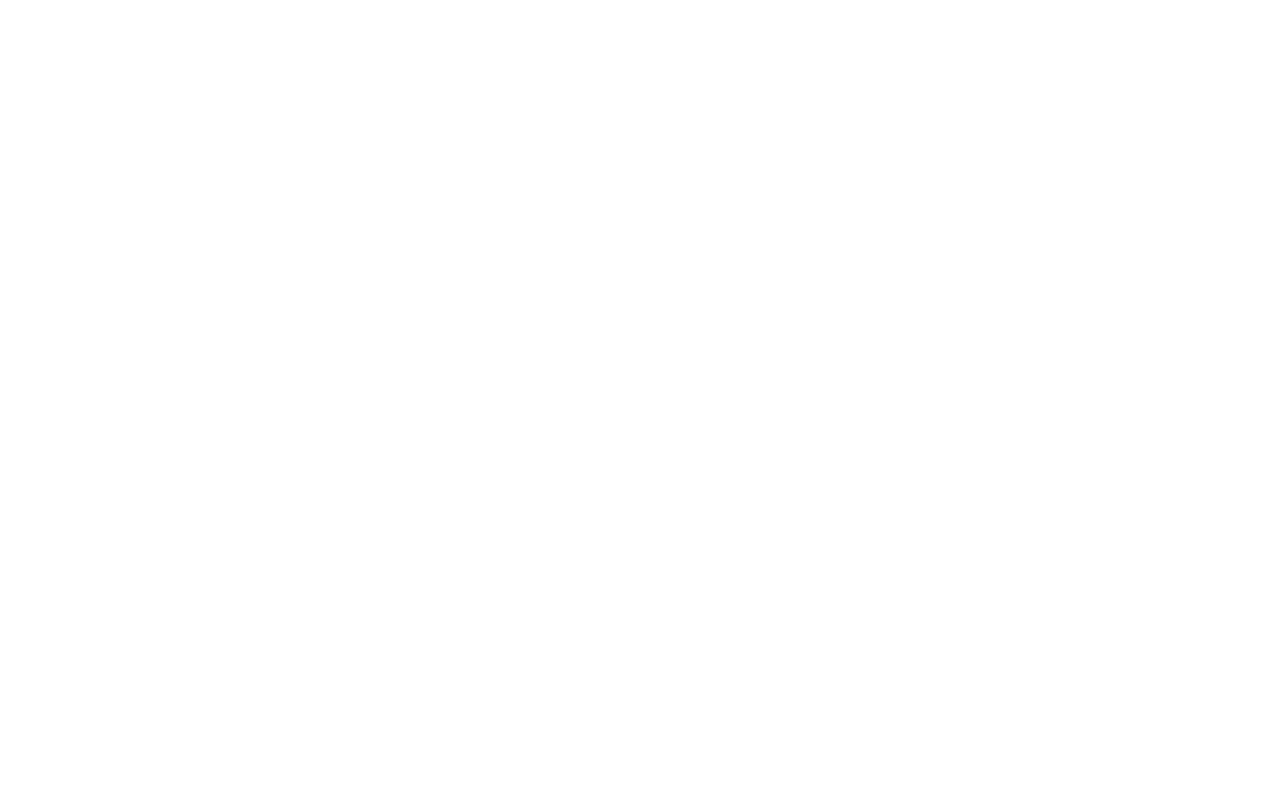
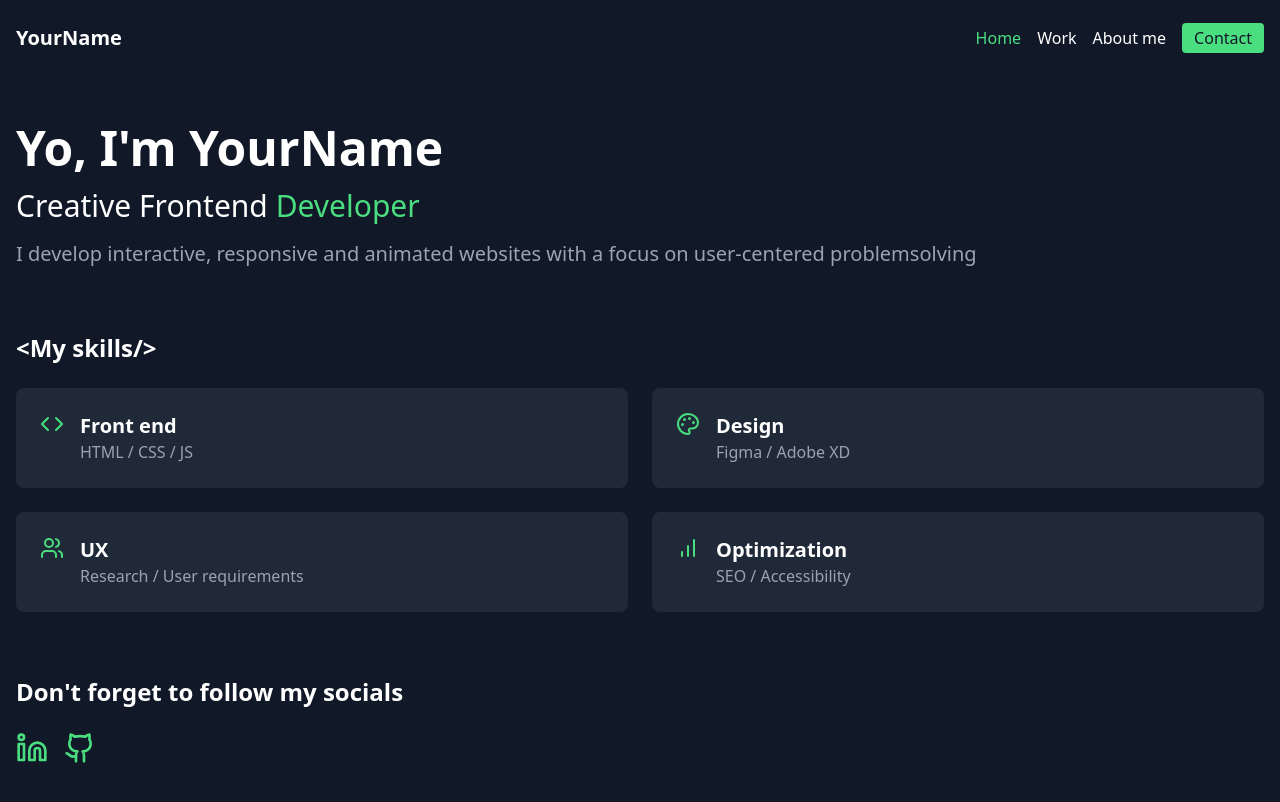
Before and after one commit to migoll/chrlnd.com, a Next.js app: page / in a window 1280 px wide. Shown: the top 802 px of the page. Built offline with nearby package versions, Linux system fonts and the light colour scheme.

Commit message:
created pages and button dmmy

```diff
--- /dev/null
+++ b/src/app/about/page.tsx
@@ -0,0 +1,7 @@
+export default function AboutPage() {
+  return (
+    <div>
+      <h1>omega juice</h1>
+    </div>
+  );
+}
--- a/src/app/page.tsx
+++ b/src/app/page.tsx
@@ -1,3 +1,108 @@
-export default function Home() {
-  return <div></div>;
+import { Github, Linkedin, Code, Palette, Users, BarChart } from "lucide-react";
+
+export default function Portfolio() {
+  const skills = [
+    {
+      icon: <Code className="w-6 h-6" />,
+      title: "Front end",
+      description: "HTML / CSS / JS",
+    },
+    {
+      icon: <Palette className="w-6 h-6" />,
+      title: "Design",
+      description: "Figma / Adobe XD",
+    },
+    {
+      icon: <Users className="w-6 h-6" />,
+      title: "UX",
+      description: "Research / User requirements",
+    },
+    {
+      icon: <BarChart className="w-6 h-6" />,
+      title: "Optimization",
+      description: "SEO / Accessibility",
+    },
+  ];
+
+  return (
+    <div className="min-h-screen bg-gray-900 text-white font-sans">
+      <header className="container mx-auto px-4 py-6">
+        <nav className="flex justify-between items-center">
+          <div className="text-xl font-bold">YourName</div>
+          <ul className="flex space-x-4">
+            <li>
+              <a href="#" className="text-green-400 hover:text-green-300">
+                Home
+              </a>
+            </li>
+            <li>
+              <a href="#" className="hover:text-green-300">
+                Work
+              </a>
+            </li>
+            <li>
+              <a href="#" className="hover:text-green-300">
+                About me
+              </a>
+            </li>
+            <li>
+              <a
+                href="#"
+                className="bg-green-400 text-gray-900 px-3 py-1 rounded hover:bg-green-300"
+              >
+                Contact
+              </a>
+            </li>
+          </ul>
+        </nav>
+      </header>
+
+      <main className="container mx-auto px-4 py-12">
+        <section className="mb-16">
+          <h1 className="text-5xl font-bold mb-4">Yo, I'm YourName</h1>
+          <h2 className="text-3xl mb-4">
+            Creative Frontend <span className="text-green-400">Developer</span>
+          </h2>
+          <p className="text-xl text-gray-400">
+            I develop interactive, responsive and animated websites with a focus
+            on user-centered problemsolving
+          </p>
+        </section>
+
+        <section className="mb-16">
+          <h3 className="text-2xl font-bold mb-6">&lt;My skills/&gt;</h3>
+          <div className="grid grid-cols-1 md:grid-cols-2 gap-6">
+            {skills.map((skill, index) => (
+              <div
+                key={index}
+                className="bg-gray-800 p-6 rounded-lg flex items-start space-x-4"
+              >
+                <div className="text-green-400">{skill.icon}</div>
+                <div>
+                  <h4 className="text-xl font-bold">{skill.title}</h4>
+                  <p className="text-gray-400">{skill.description}</p>
+                </div>
+              </div>
+            ))}
+          </div>
+        </section>
+
+        <section>
+          <h3 className="text-2xl font-bold mb-6">
+            Don't forget to follow my socials
+          </h3>
+          <div className="flex space-x-4">
+            <a href="#" className="text-green-400 hover:text-green-300">
+              <Linkedin className="w-8 h-8" />
+              <span className="sr-only">LinkedIn</span>
+            </a>
+            <a href="#" className="text-green-400 hover:text-green-300">
+              <Github className="w-8 h-8" />
+              <span className="sr-only">GitHub</span>
+            </a>
+          </div>
+        </section>
+      </main>
+    </div>
+  );
 }
--- /dev/null
+++ b/src/components/button.tsx
@@ -0,0 +1,3 @@
+export function Button() {
+  return <div>hej ndwiuaodwa</div>;
+}
```
Also changed, not shown: package.json (+6 -5 lines), 1 other file (tests, documents, lock files or other folders).
